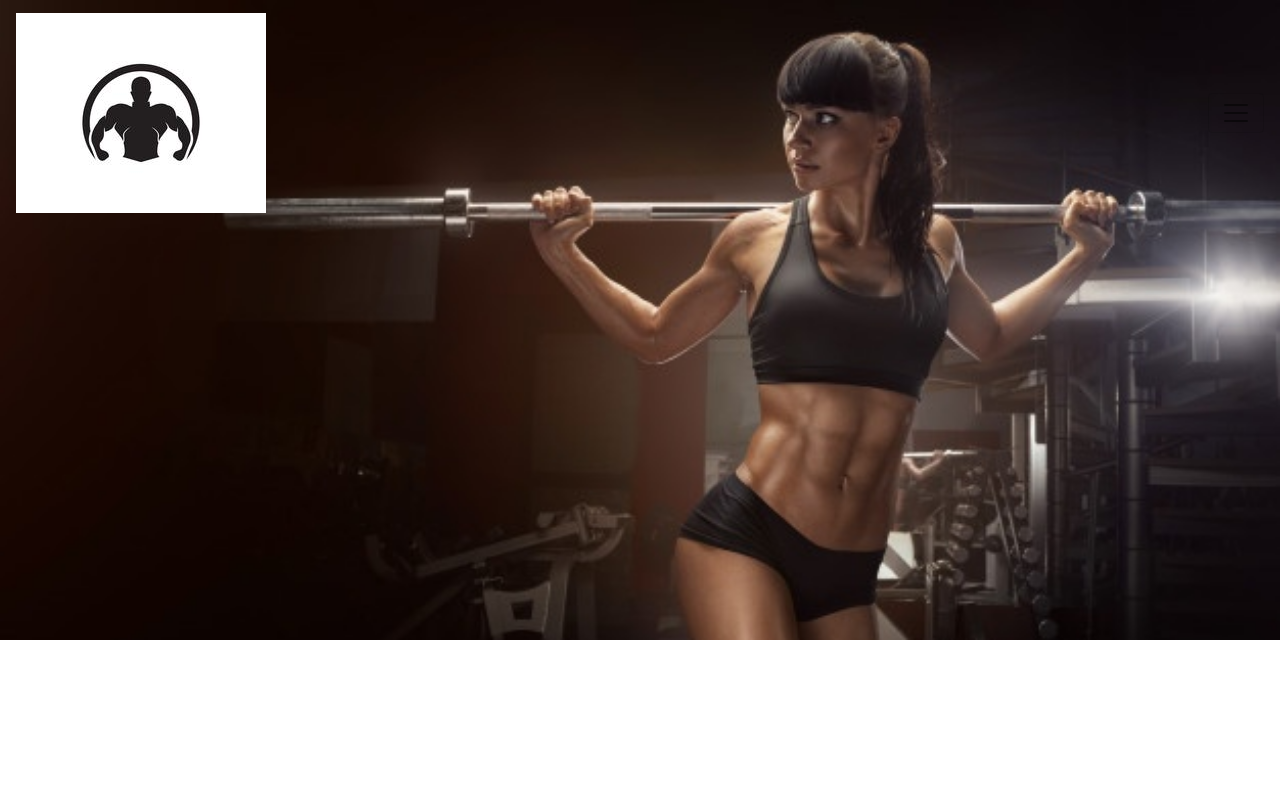
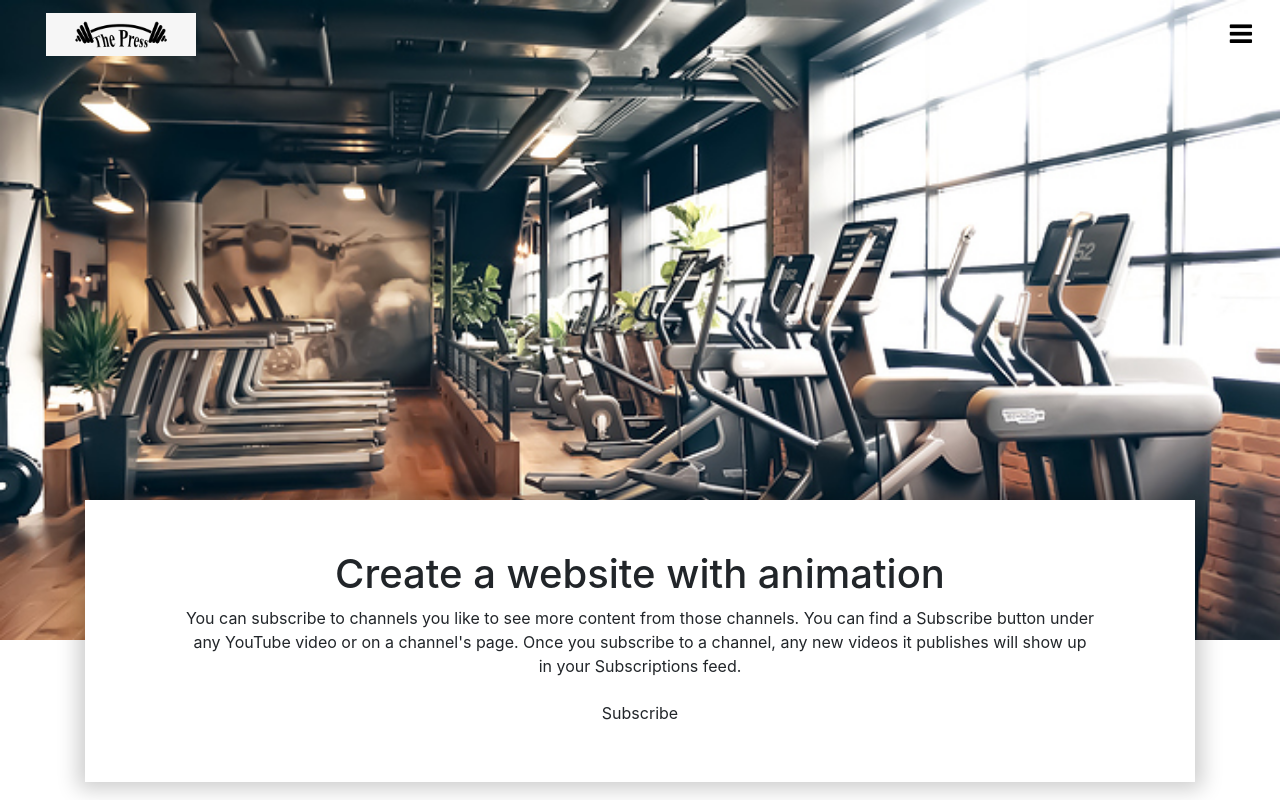
Before and after one commit to SanyaKasaudhan/FitnessWebsite, a plain HTML site: page index.html in a window 1280 px wide. Drawn offline with nearby package versions, Linux system fonts and the light colour scheme.

Commit message:
front page

```diff
--- a/index.html
+++ b/index.html
@@ -6,6 +6,7 @@
     <title>Document</title>
     <link rel="stylesheet" href="https://stackpath.bootstrapcdn.com/bootstrap/4.5.0/css/bootstrap.min.css">
     <link rel="stylesheet" href="./style.css">
+    <link rel="stylesheet" href="https://stackpath.bootstrapcdn.com/font-awesome/4.7.0/css/font-awesome.min.css">
     <script src="https://code.jquery.com/jquery-3.3.1.slim.min.js"></script>
 <script src="https://cdnjs.cloudflare.com/ajax/libs/popper.js/1.14.7/umd/popper.min.js"></script>
 <script src="https://stackpath.bootstrapcdn.com/bootstrap/4.3.1/js/bootstrap.min.js"></script>
@@ -15,9 +16,11 @@
 
     <section id="header">
         <nav class="navbar navbar-light ">
-            <a class="navbar-brand" href="#"><img src="./logo1.jpg"></a>
-            <button class="navbar-toggler" type="button" data-toggle="collapse" data-target="#navbarNav" aria-controls="navbarNav" aria-expanded="false" aria-label="Toggle navigation">
-              <span class="navbar-toggler-icon"></span>
+            <a class="navbar-brand" href="#"><img src="./logo12.png"></a>
+            <button class="navbar-toggler" type="button" data-toggle="collapse"
+            data-target="#navbarNav" aria-controls="navbarNav" aria-expanded="false"
+            aria-label="Toggle navigation">
+                <i class="fa fa-bars" aria-hidden="true"></i>
             </button>
             <div class="collapse navbar-collapse" id="navbarNav">
               <ul class="navbar-nav">
@@ -42,8 +45,21 @@
               </ul>
             </div>
           </nav>
+    </section>
 
-
-    </section>
+    <!--- Welcome Text---->
+    <Section id="welcome">
+        <div class="container">
+            <div class="welcome text-center">
+                <h1>Create a website with animation</h1>
+                <p>You can subscribe to channels you like to see more content
+                    from those channels. You can find a Subscribe button under
+                    any YouTube video or on a channel's page. Once you subscribe
+                    to a channel, any new videos it publishes will show up in your
+                     Subscriptions feed.</p>
+                    <button type="submit" class="btn home-btn">Subscribe</button>
+                </div>
+        </div>
+    </Section>
 </body>
 </html>
--- a/style.css
+++ b/style.css
@@ -3,12 +3,35 @@
     margin: 0;
 }
 #header{
-    background-image: url('./bg.jpg');
+    background-image: url('./gym.jpeg');
     background-size: cover;
     box-sizing: border-box;
     height: 80vh;
 }
 .navbar-nav li a{
     float: right;
-    color: #fff!important;
+    color: black!important;
 }
+.navbar-brand img{
+    width: 150px;
+    margin-left: 30px;
+}
+.navbar-toggler{
+    border: none !important;
+    outline: none !important;
+}
+nav .fa-bars{
+    color: black;
+    font-size: 26px;
+}
+
+/*-------- Welcome text ************/
+.welcome{
+    padding: 50px 100px;
+    margin-top: -140px;
+    background-color: #fff;
+    box-shadow: 0 0 20px 7px rgba(0, 0, 0, 0.2);
+}
+.welcome h1{
+
+}
```
Also changed, not shown: gym.jpeg (added), logo12.png (added).
